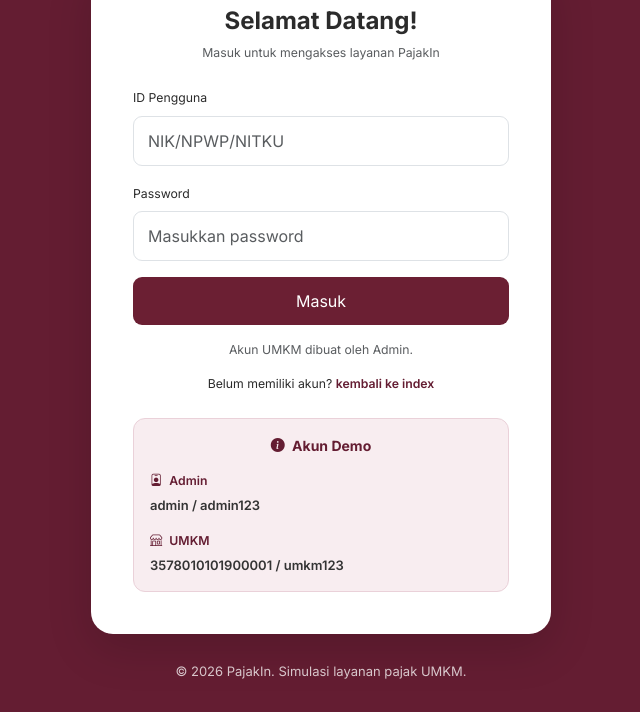
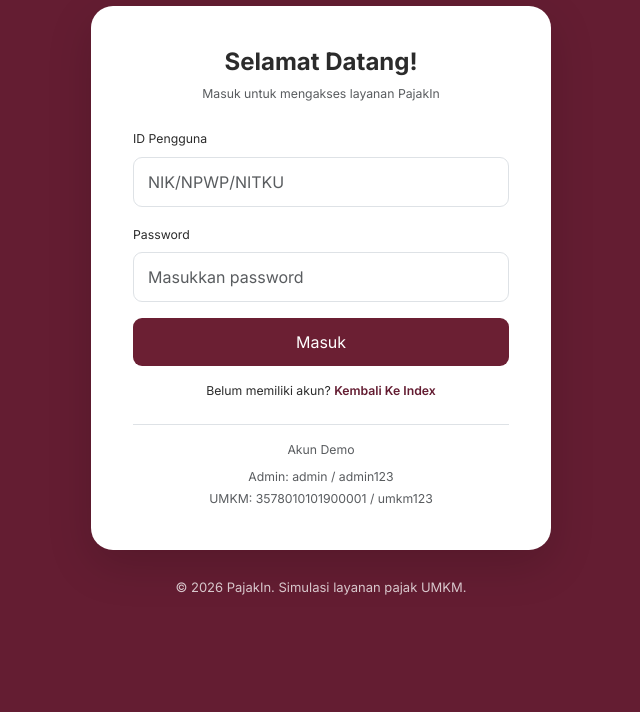
Before and after one commit to aureliayu/workshop-design-web, a plain HTML site: page PajakIn/login.html in a window 1280 px wide. Shown: the part 131-843 px from the top of the page, without its empty margins (319-959 px from the left). After the commit the page ends 800 px from the top, so only its background shows below. Drawn offline with nearby package versions, Linux system fonts and the light colour scheme.

Commit message:
Update login.html

```diff
--- a/PajakIn/login.html
+++ b/PajakIn/login.html
@@ -171,45 +171,27 @@
                 Masuk
             </button>
 
-            <p class="text-muted small text-center mt-3 mb-0">
-                Akun UMKM dibuat oleh Admin.
-            </p>
-
             <p class="text-center small mt-3 mb-0">
                 Belum memiliki akun?
                 <a href="https://pajak-in.vercel.app/" class="login-link">
-                    kembali ke index
+                    Kembali Ke Index
                 </a>
             </p>
 
-            <!-- Demo Account Highlight -->
-            <div class="demo-account mt-4">
+            <!-- Demo Account -->
+                <div class="border-top mt-4 pt-3">
+                    <p class="text-muted small text-center mb-2">
+                        Akun Demo
+                    </p>
 
-                <div class="demo-title text-center mb-3">
-                    <i class="bi bi-info-circle-fill me-1"></i>
-                    Akun Demo
+                    <p class="text-muted small text-center mb-1">
+                        Admin: admin / admin123
+                    </p>
+
+                    <p class="text-muted small text-center mb-0">
+                        UMKM: 3578010101900001 / umkm123
+                    </p>
                 </div>
-
-                <div class="mb-3">
-                    <div class="demo-label small mb-1">
-                        <i class="bi bi-person-badge me-1"></i>
-                        Admin
-                    </div>
-
-                    <code>admin / admin123</code>
-                </div>
-
-                <div>
-                    <div class="demo-label small mb-1">
-                        <i class="bi bi-shop me-1"></i>
-                        UMKM
-                    </div>
-
-                    <code>3578010101900001 / umkm123</code>
-                </div>
-
-            </div>
-
         </form>
 
         <footer class="login-footer">
```
